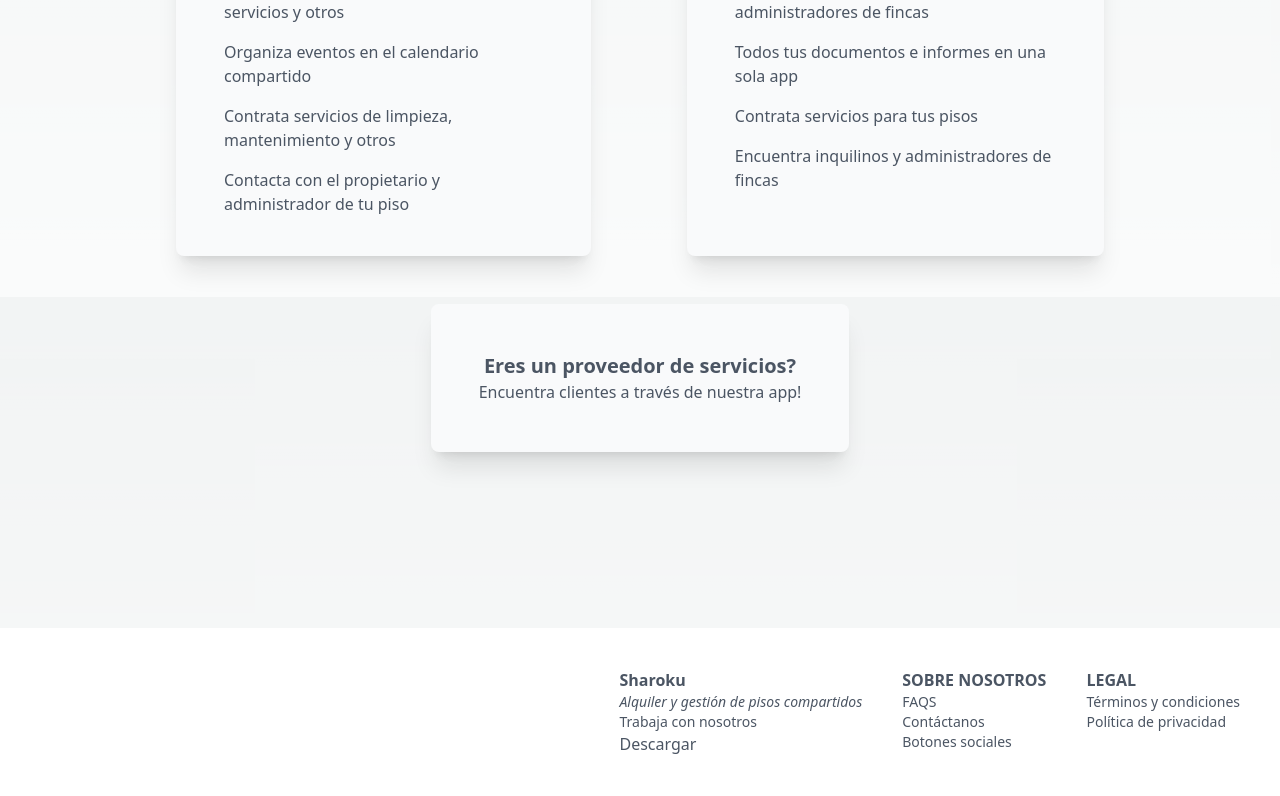
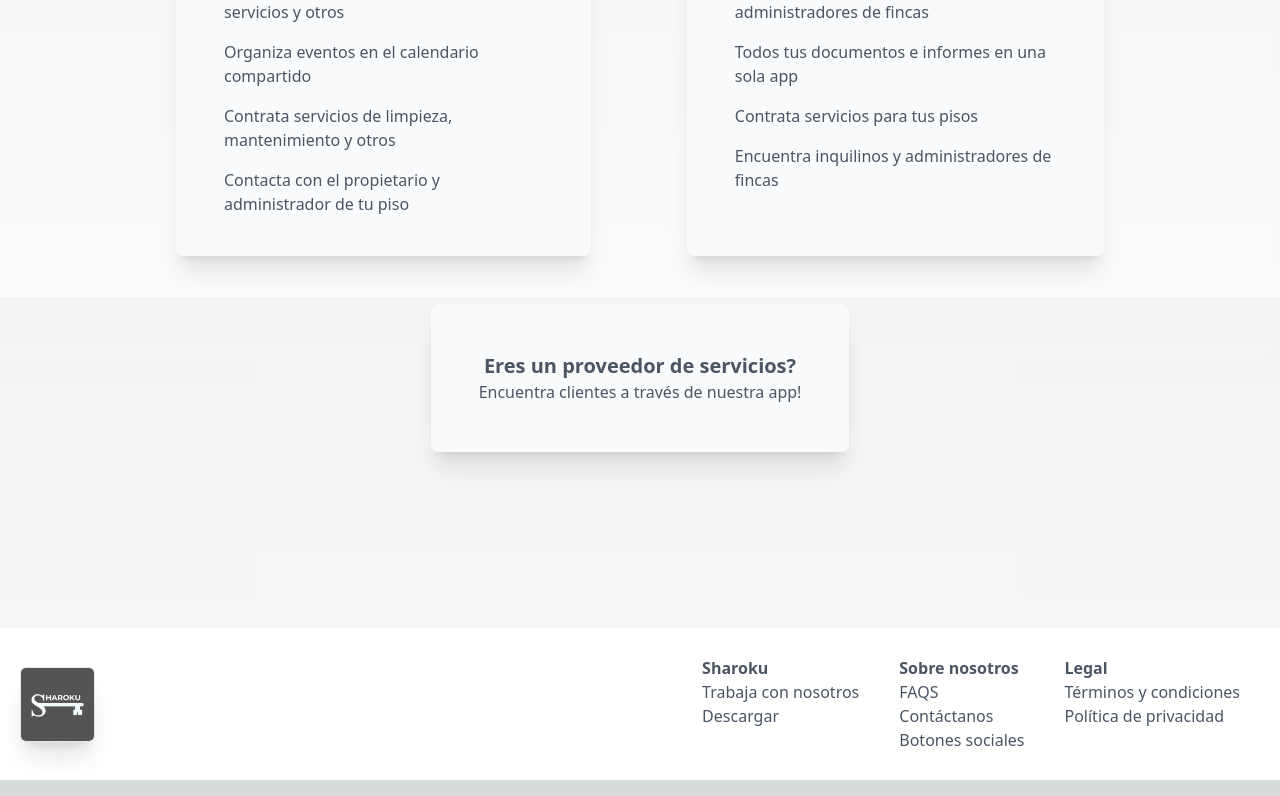
Before and after one commit to frankgimeno3/sharokuweb, a Next.js app: page / in a window 1280 px wide. Shown: the part 1303-2099 px from the top of the page. Built offline with nearby package versions, Linux system fonts and the light colour scheme; no server answers.

Commit message:
arreglos grales nav y footer unlogged

```diff
--- a/src/app/components/general/Footer.tsx
+++ b/src/app/components/general/Footer.tsx
@@ -1,5 +1,6 @@
 import Link from 'next/link';
 import React, { FC } from 'react';
+import Image from 'next/image';
 
 interface FooterProps {
 
@@ -7,33 +8,41 @@ interface FooterProps {
 
 const Footer: FC<FooterProps> = ({ }) => {
   return (
-    <div className='bg-white text-gray-600 p-5 flex flex-row justify-end z-30'>
-      <div className='flex flex-col p-5'>
+    <div className='bg-white text-gray-600 px-5 py-2 flex flex-row justify-between items-center z-30'>
+       <div><Image
+              className="mx-auto border rounded-md shadow-xl hover:opacity-90"
+              src="/logos/shdark.png"
+              alt="Sharoku"
+              width={75}
+              height={75}
+            />      </div>
+       <div className='flex flex-row'>
+        <div className='flex flex-col p-5'>
         <p className='font-bold'>Sharoku</p>
-        <p className='italic text-sm'> Alquiler y gestión de pisos compartidos</p>
         <Link href={'/pages/general/trabajo'}>
-          <p className='hover:font-bold text-sm'> Trabaja con nosotros</p>
+          <p className='hover:text-amber-700'> Trabaja con nosotros</p>
         </Link>
-        <p className='hover:font-bold'> Descargar</p>
+        <p className='hover:text-amber-700'> Descargar</p>
       </div>
       <div className='flex flex-col p-5'>
-        <p className='font-bold'>SOBRE NOSOTROS</p>
+        <p className='font-bold'>Sobre nosotros</p>
         <Link href={'/pages/general/FAQ'}>
-          <p className='hover:font-bold text-sm'> FAQS</p>
+          <p className='hover:text-amber-700'> FAQS</p>
         </Link>
         <Link href={'/pages/general/contacto'}>
-          <p className='hover:font-bold text-sm'> Contáctanos</p>
+          <p className='hover:text-amber-700'> Contáctanos</p>
         </Link>
-        <p className='hover:font-bold text-sm'>  Botones sociales</p>
+        <p className='hover:text-amber-700'>  Botones sociales</p>
       </div>
       <div className='flex flex-col p-5'>
-        <p className='font-bold'>LEGAL</p>
+        <p className='font-bold'>Legal</p>
         <Link href={'/pages/general/tyc'}>
-          <p className='hover:font-bold text-sm'> Términos y condiciones</p>
+          <p className='hover:text-amber-700'> Términos y condiciones</p>
         </Link>
         <Link href={'/pages/general/privacidad'}>
-          <p className='hover:font-bold text-sm'> Política de privacidad</p>
+          <p className='hover:text-amber-700'> Política de privacidad</p>
         </Link>
+      </div>
       </div>
     </div>
   );
--- a/src/app/components/unlogged/nav/NavUnlogged.tsx
+++ b/src/app/components/unlogged/nav/NavUnlogged.tsx
@@ -25,7 +25,7 @@ const NavUnlogged: FC<NavUnloggedProps> = ({}) => {
     <nav className="flex flex-row justify-between px-5 py-3 items-center px-12 z-30 bg-white text-gray-600 w-full">
       <div className='flex flex-row items-center' onClick={() => handleHome()}>
       <Image
-              className="mx-auto border rounded-md shadow-xl"
+              className="mx-auto border rounded-md shadow-xl hover:opacity-90"
               src="/logos/shdark.png"
               alt="Sharoku"
               width={75}
@@ -34,14 +34,14 @@ const NavUnlogged: FC<NavUnloggedProps> = ({}) => {
              </div>
       <div className="flex flex-row">
         <div className="flex flex-row p-2" onClick={() => handleLogin()}>
-          <p>Acceder</p>
+          <p className='hover:text-amber-700'>Acceder</p>
         </div>
         <div className="relative">
           <div
             className="flex flex-row p-2 items-center cursor-pointer"
             onClick={() => setSelectOpen(!selectOpen)}
           >
-            <p>Idioma ({pageLanguage})</p>
+            <p className='hover:text-amber-700'>Idioma ({pageLanguage})</p>
             <Image
               className="mx-2"
               src={`/${pageLanguage}.png`}
```
